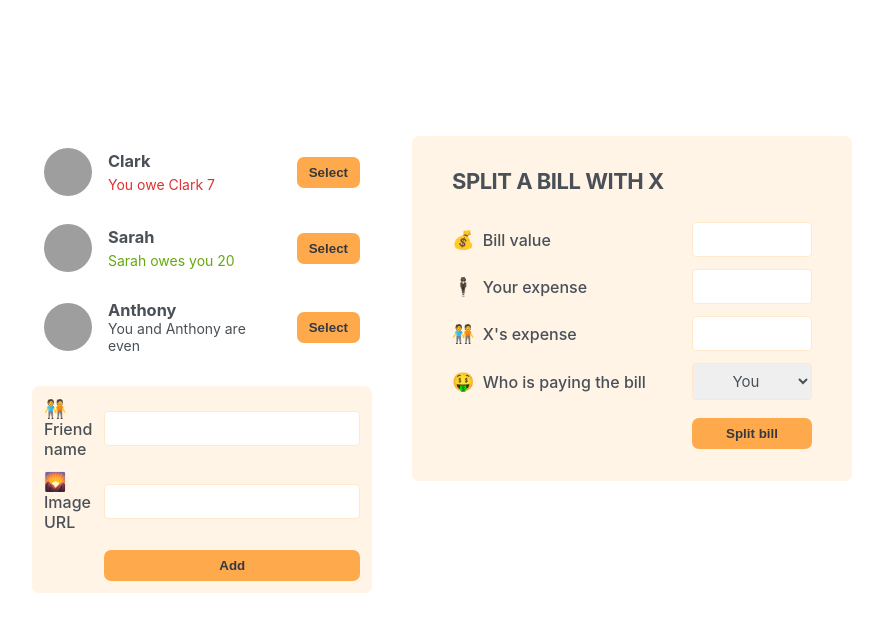
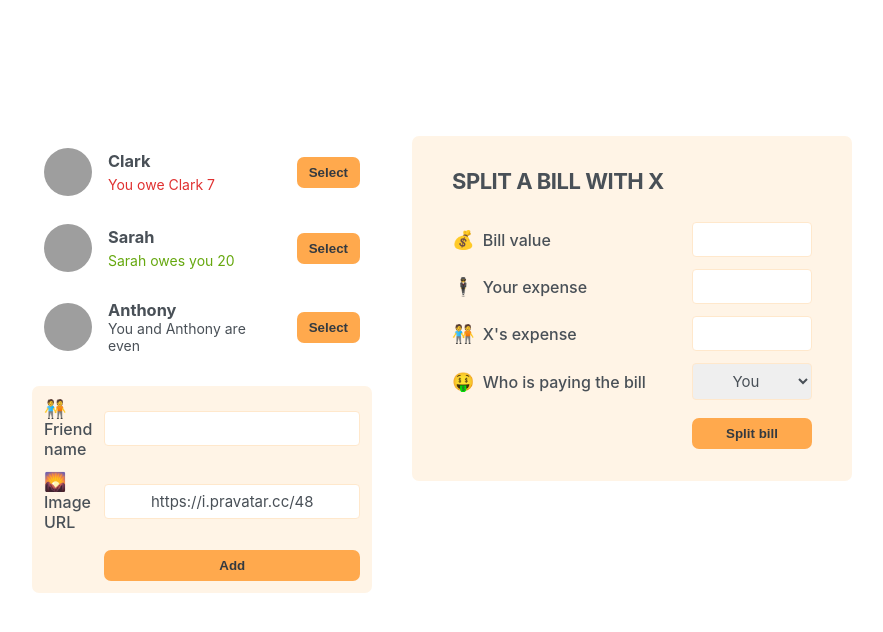
Before and after one commit to dhruvArora8053/reactPractice, a React (Create React App) app: page / in a window 1280 px wide. Shown: the top 632 px of the page, without its empty margins (198-1081 px from the left). Built offline with nearby package versions, Linux system fonts and the light colour scheme; grey boxes are pictures that could not be loaded.

Commit message:
implemented on add friend functionality

```diff
--- a/src/App.js
+++ b/src/App.js
@@ -26,20 +26,24 @@
 }
 
 export default function App() {
+  const [friends, setFriends] = useState(initialFriends);
+
+  function handleAddFriend(friend) {
+    setFriends((friends) => [...friends, friend]);
+  }
+
   return (
     <div className="app">
       <div className="sidebar">
-        <FriendsList />
-        <FormAddFriend />
+        <FriendsList friends={friends} />
+        <FormAddFriend onAddFriend={handleAddFriend} />
       </div>
-        <FormSplitBill />
+      <FormSplitBill />
     </div>
   );
 }
 
-function FriendsList() {
-  const friends = initialFriends;
-
+function FriendsList({ friends }) {
   return (
     <ul>
       {friends.map((friend) => (
@@ -74,14 +78,37 @@
   );
 }
 
-function FormAddFriend() {
+function FormAddFriend({ onAddFriend }) {
+  const [name, setName] = useState("");
+  const [image, setImage] = useState("https://i.pravatar.cc/48");
+
+  function handleSubmit(e) {
+    e.preventDefault();
+
+    const id = crypto.randomUUID();
+    const newFriend = { name, image: `${image}?=${id}`, balance: 0, id };
+
+    onAddFriend(newFriend);
+
+    setName("");
+    setImage("https://i.pravatar.cc/48");
+  }
+
   return (
-    <form className="form-add-friend">
+    <form className="form-add-friend" onSubmit={handleSubmit}>
       <label>🧑‍🤝‍🧑 Friend name</label>
-      <input type="text" />
+      <input
+        type="text"
+        value={name}
+        onChange={(e) => setName(e.target.value)}
+      />
 
       <label>🌄 Image URL</label>
-      <input type="text" />
+      <input
+        type="text"
+        value={image}
+        onChange={(e) => setImage(e.target.value)}
+      />
 
       <Button>Add</Button>
     </form>
```
